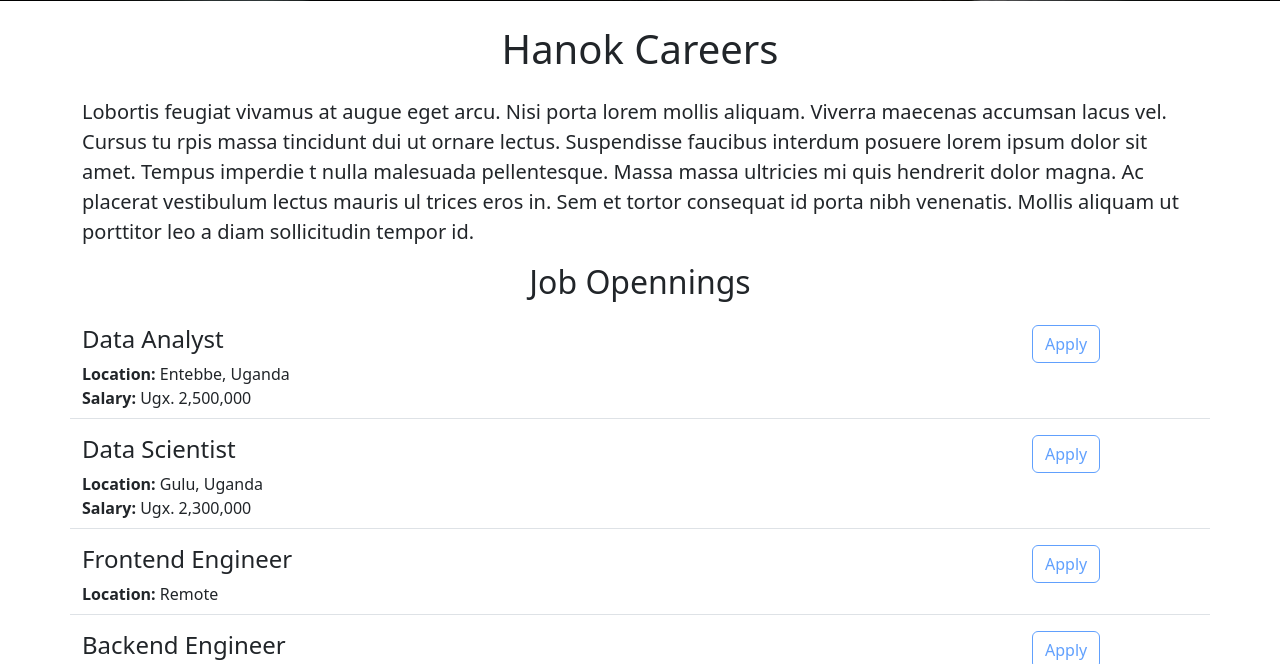
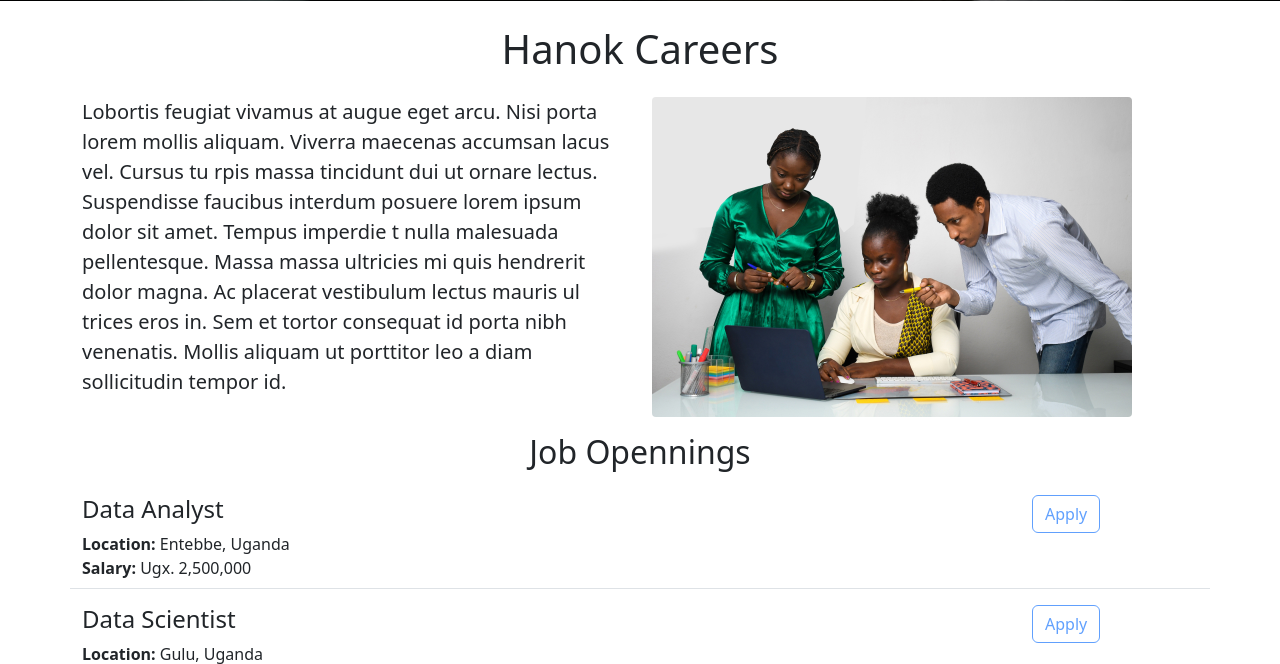
Before and after one commit to Loyoenock/Job-listings, a Flask app: page / in a window 1280 px wide. Shown: the part 415-1079 px from the top of the page. Run offline with Flask 2, Linux system fonts and the light colour scheme.

Commit message:
image added to the about section

```diff
--- a/templates/home.html
+++ b/templates/home.html
@@ -20,8 +20,15 @@
 		<img class="img-fluid" id="banner" src="{{url_for('static', filename='banner.jpg')}}"/>
 		<div class="container">
 			<h1 class="text-center mt-2 mb-4">{{company_name}} Careers</h1>
+			<div class="row" style="margin-bottom: 16px;">
+				<div class="col-6">
 			<p class="lead">Lobortis feugiat vivamus at augue eget arcu. Nisi porta lorem mollis aliquam. Viverra maecenas accumsan lacus vel. Cursus tu		    rpis massa tincidunt dui ut ornare lectus. Suspendisse faucibus interdum posuere lorem ipsum dolor sit amet. Tempus imperdie		t nulla malesuada pellentesque. Massa massa ultricies mi quis hendrerit dolor magna. Ac placerat vestibulum lectus mauris ul		    trices eros in. Sem et tortor consequat id porta nibh venenatis. Mollis aliquam ut porttitor leo a diam sollicitudin tempor 		id.
 			</p>
+			</div>
+			<div class="col-6">
+			<img src="/static/people.jpg" style="height: 320px; border-radius: 4px">
+			</div>
+			</div>
 			<h2 class="text-center mt-2 mb-4">Job Opennings</h2>
 			<div>
 				{% for job in jobs %}
```
Also changed, not shown: static/people.jpg (added).
